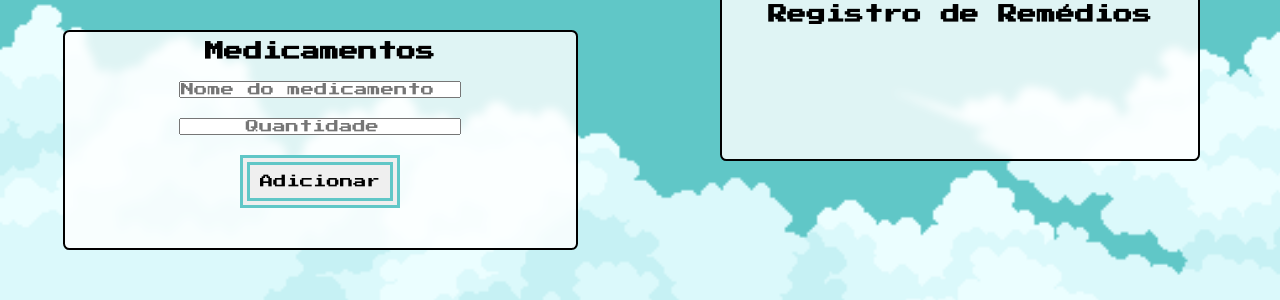
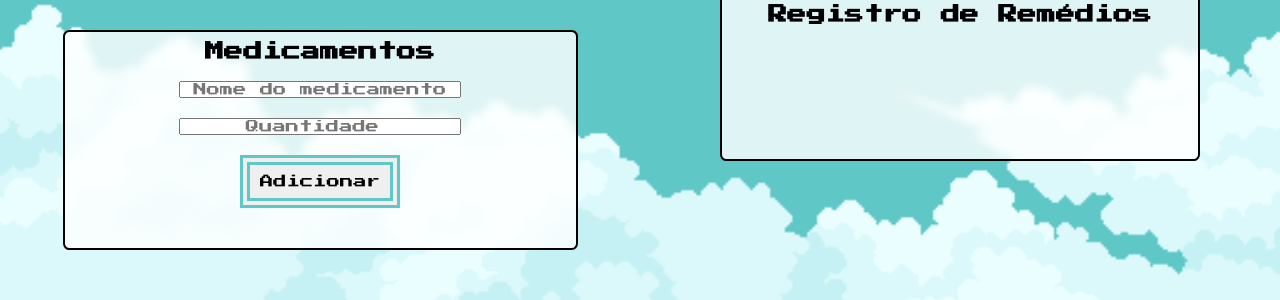
Before and after one commit to lorena-domingos/dose-de-mim, a Flask app: page / in a window 1280 px wide. Shown: the part 479-779 px from the top of the page. Run offline with Flask 3, Linux system fonts and the light colour scheme; data that the repository does not hold is empty.

Commit message:
- Adicionar ID ao campo de texto no formulário de medicamentos e ajustar estilo para centralização

```diff
--- a/static/style.css
+++ b/static/style.css
@@ -50,7 +50,7 @@ main {
     text-align: center;
 }
 
-#quantidade {
+#quantidade, #texto {
   text-align: center;
 }
 
--- a/templates/index.html
+++ b/templates/index.html
@@ -42,7 +42,7 @@
           <ul>
             <form action="/add_medicamento" method="post">
               <div class="inputs">
-                <input type="text" name="texto" placeholder="Nome do medicamento" required>
+                <input type="text" name="texto" id="texto" placeholder="Nome do medicamento" required>
                 <input type="number" name="quantidade" id="quantidade" placeholder="Quantidade" required>
               </div>
               <button type="submit">Adicionar</button>
```
